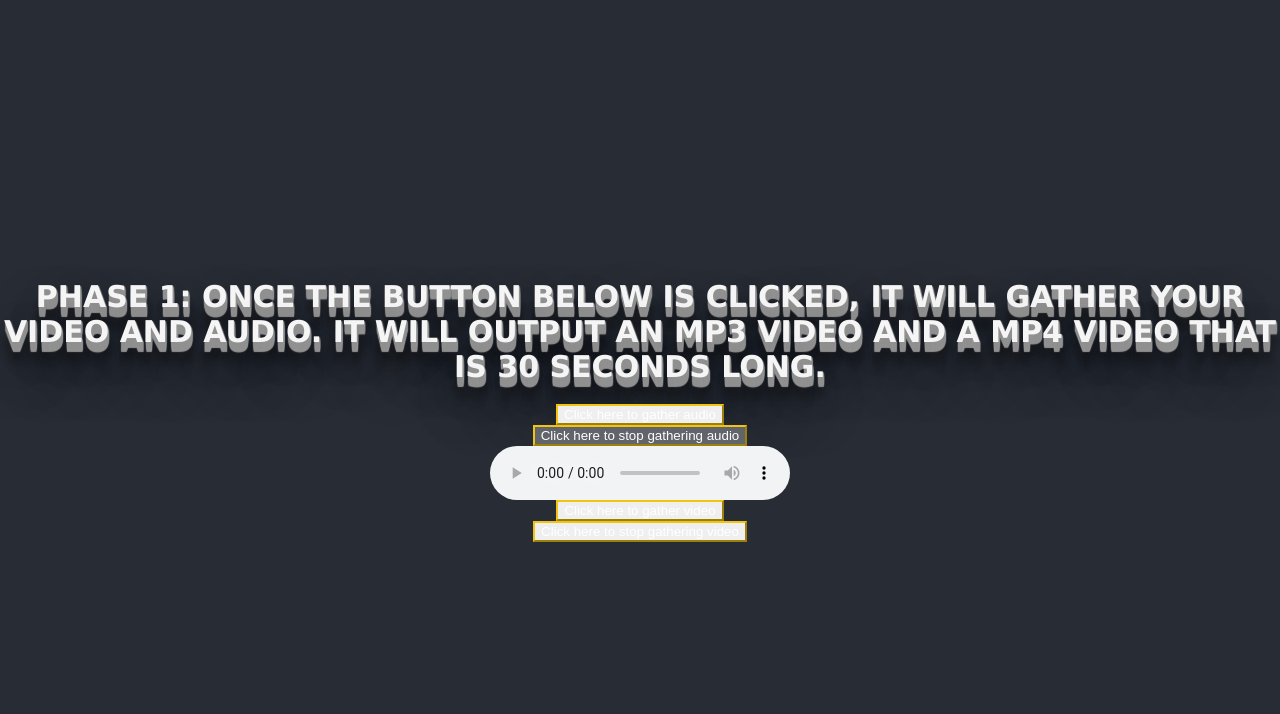
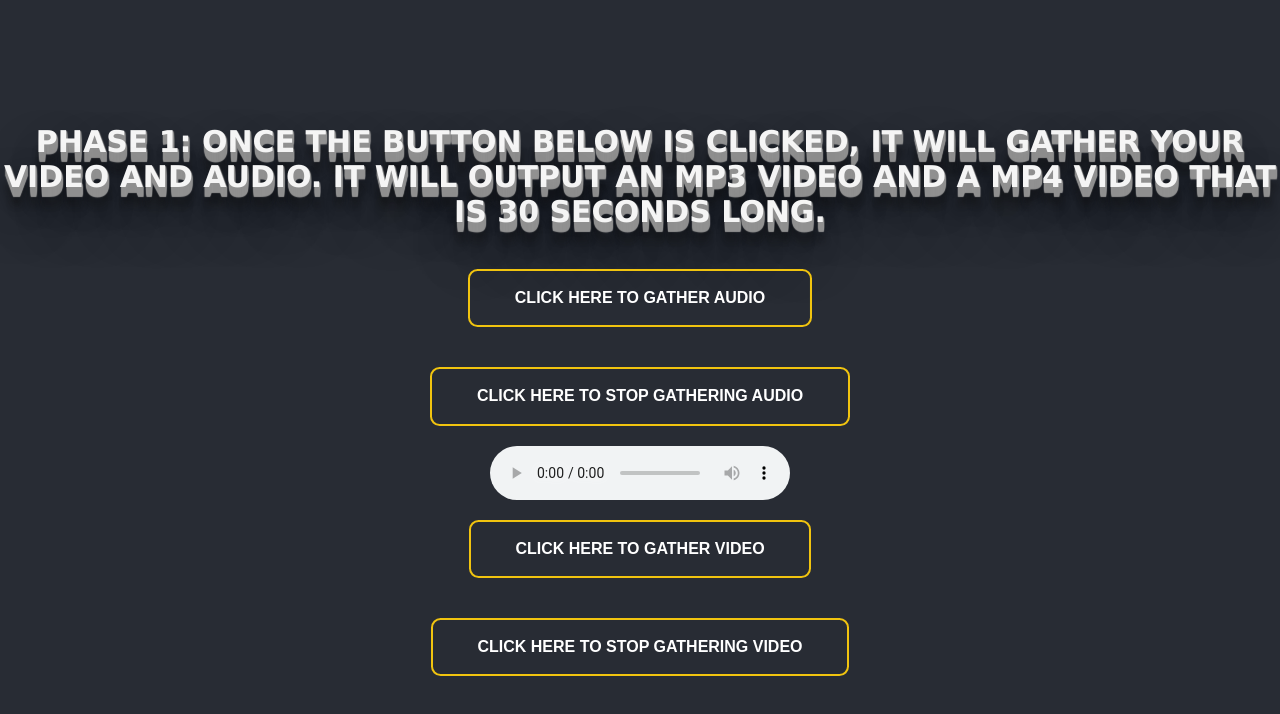
Before and after one commit to NatC02/weekEightAudiandVideoNPM, a React (Create React App) app: page / in a window 1280 px wide. Shown: the top 714 px of the page. Built offline with nearby package versions, Linux system fonts and the light colour scheme; what mic-recorder-to-mp3 would draw is missing.

Commit message:
styling for all buttons

```diff
--- a/src/App.scss
+++ b/src/App.scss
@@ -38,7 +38,7 @@
     1px 30px 60px rgba(16, 16, 16, 0.4);
 }
 
-.btn {
+.btnAudioVideo {
   box-sizing: border-box;
   appearance: none;
   background-color: transparent;
```
